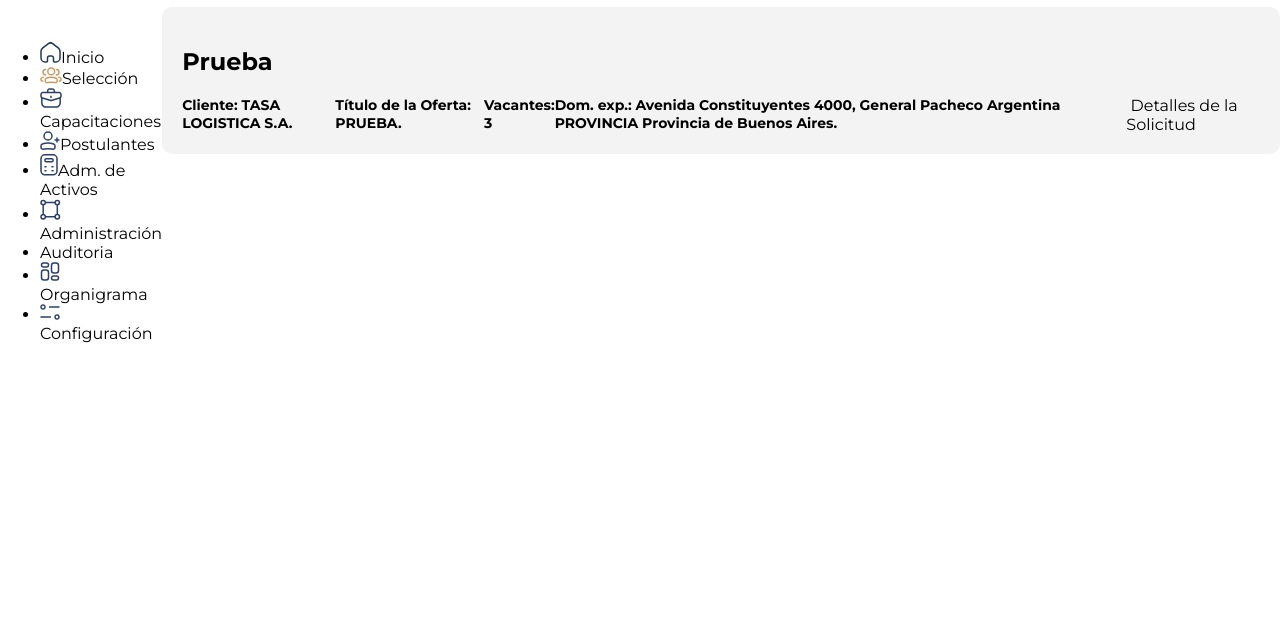
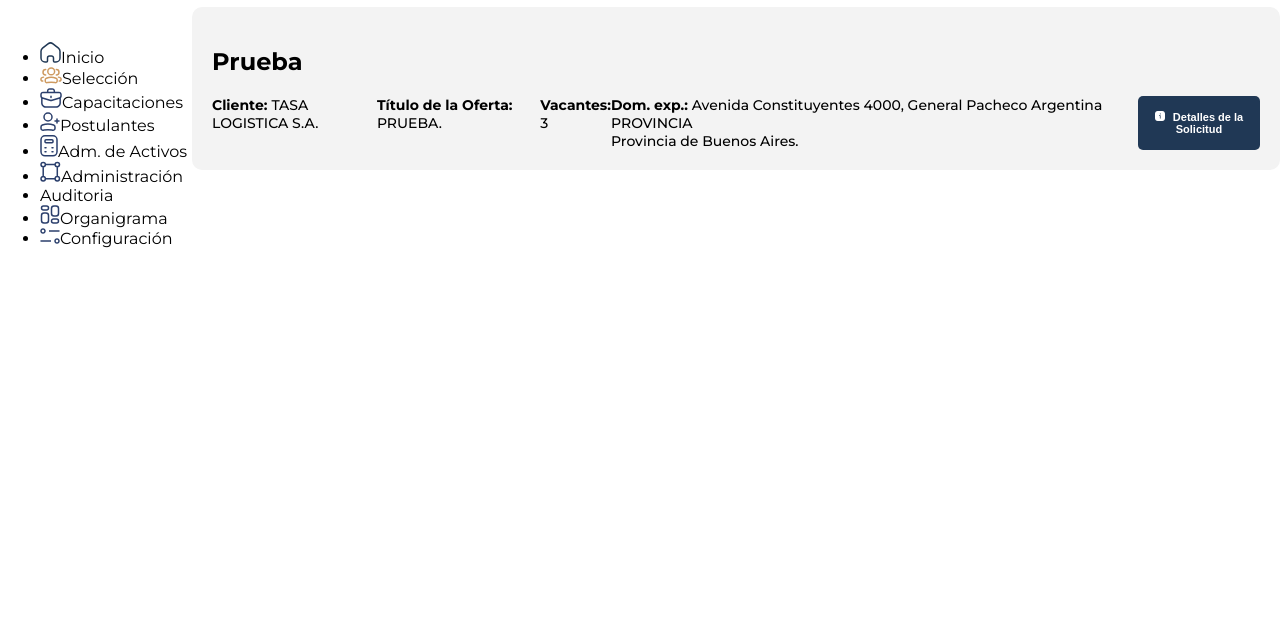
Before and after one commit to Midorihtml/jph_lions, a plain HTML site: page index.html in a window 1280 px wide. Shown: the part 167-800 px from the top of the page. Drawn offline with Linux system fonts and the light colour scheme.

Commit message:
styles of prueba

```diff
--- a/css/styles.css
+++ b/css/styles.css
@@ -65,10 +65,17 @@ h1{
 
 #container {
     display: flex;
+    width: 100%;
+    justify-content: space-between;
 }
 
 aside {
     padding-top: 114px;
+    width: 15%;
+}
+
+#principal {
+    width: 85%;
 }
 
 #cont_prueba {
@@ -81,13 +88,37 @@ aside {
     padding: 20px 0;
     font-weight: 700;
     font-size: 24px;
+    width: 100%;
 }
 
 #info_prueba{
     display: flex;
+    width: 100%;
+    justify-content: space-between;
+
 }
 
 #info_prueba h3{
     font-weight: 700;
     font-size: 14px;
 }
+
+#info_prueba h3:nth-child(4){
+    width: 660px;
+}
+
+#info_prueba h3 span {
+    font-weight: 500;
+}
+
+.btn_primary{
+    background: #203855;
+    border-radius: 5px;
+    font-weight: 700;
+    font-size: 11px;
+    color: white;
+}
+
+.btn_primary img {
+    margin-right: 5px;
+}
--- a/index.html
+++ b/index.html
@@ -39,7 +39,7 @@
                 <li><img src="statics/img/configuracion.svg" alt="" />Configuración</li>
             </ul>
         </aside>
-        <section>
+        <section id="principal">
             <div id="cont_tit_princ">
                 <div id="tit_principal">
                     <img src="statics/img/arr_left.svg" alt="arrow left">
@@ -51,14 +51,12 @@
                 <h2>Prueba</h2>
                 <div id="info_prueba">
                     <h3>Cliente: <span>TASA LOGISTICA S.A.</span></h3>
-                    <h3><b>Título de la Oferta:</b> PRUEBA.</h3>
-                    <h3><b>Vacantes:</b> 3</h3>
-                    <h3><b>Dom. exp.:</b> Avenida Constituyentes 4000, General Pacheco Argentina PROVINCIA Provincia de
-                        Buenos Aires.</h3>
-                        <div> <img src="" alt="" /> Detalles de la Solicitud</div>
-                    </div>
-
-                </ul>
+                    <h3>Título de la Oferta: <span>PRUEBA.</span></h3>
+                    <h3>Vacantes:<span> 3</span>
+                    <h3>Dom. exp.:<span> Avenida Constituyentes 4000, General Pacheco Argentina PROVINCIA <br>Provincia de
+                        Buenos Aires.</span></h3>
+                    <button class="btn_primary"><img src="statics/img/solicitud.svg" alt="Solicitud" /> Detalles de la Solicitud</button>
+                </div>
             </div>
         </section>
     </div>
```
Also changed, not shown: statics/img/solicitud.svg (added).
